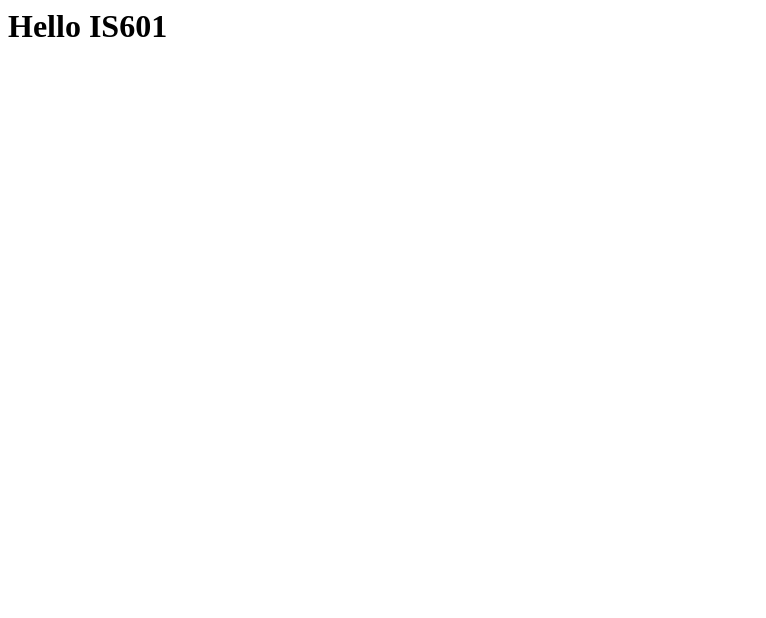
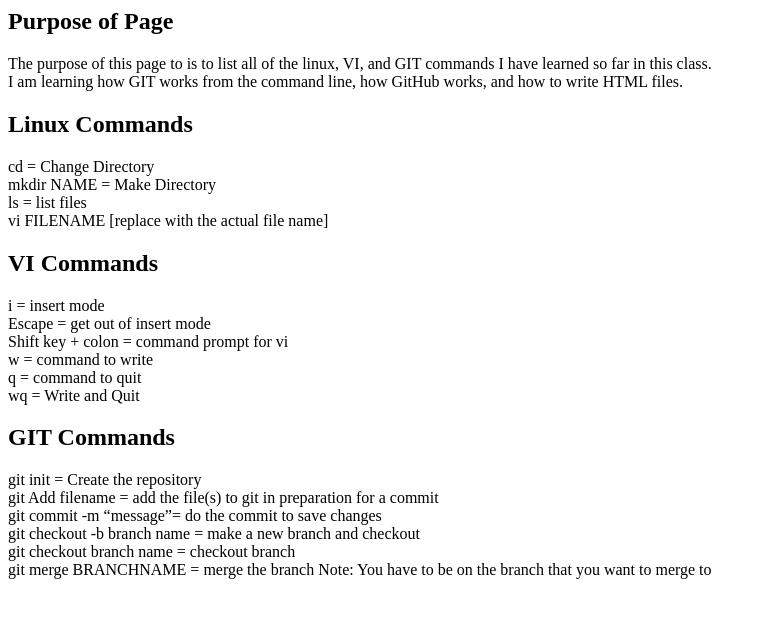
Before and after one commit to JayPatel504/TestWebsite, a plain HTML site: page index.html in a window 1280 px wide. Shown: the whole page, without its empty margins (0-766 px from the left). Drawn offline with Linux system fonts and the light colour scheme.

Commit message:
Task: Updated html to include required text

```diff
--- a/index.html
+++ b/index.html
@@ -3,6 +3,38 @@
 		<title>My First Website</title>
 	</head>
 	<body>
-		<h1>Hello IS601</h1>
+		<section>
+			<h2>Purpose of Page</h2>
+				<p> The purpose of this page to is to list all of the linux, VI, and GIT commands I have learned so far in this class.<br>
+				I am learning how GIT works from the command line, how GitHub works, and how to write HTML files. </P>
+		</section>
+
+		<section>
+			<h2>Linux Commands</h2>
+				<p> cd = Change Directory<br>
+					mkdir NAME = Make Directory<br>
+					ls = list files<br>
+					vi FILENAME [replace with the actual file name] </P>
+		</section>
+
+		<section>
+			<h2>VI Commands</h2>
+				<p> i = insert mode<br>
+					Escape = get out of insert mode<br>
+					Shift key + colon = command prompt for vi<br>
+					w = command to write<br>
+					q = command to quit<br>
+					wq = Write and Quit </P>
+		</section>
+
+		<section>
+			<h2>GIT Commands</h2>
+				<p> git init = Create the repository<br>
+					git Add filename = add the file(s) to git in preparation for a commit<br>
+					git commit -m “message”= do the commit to save changes<br>
+					git checkout -b branch name = make a new branch and checkout<br>
+					git checkout branch name = checkout branch<br>
+					git merge BRANCHNAME = merge the branch Note: You have to be on the branch that you want to merge to </P>
+		</section>
 	</body>
 </html>
```
